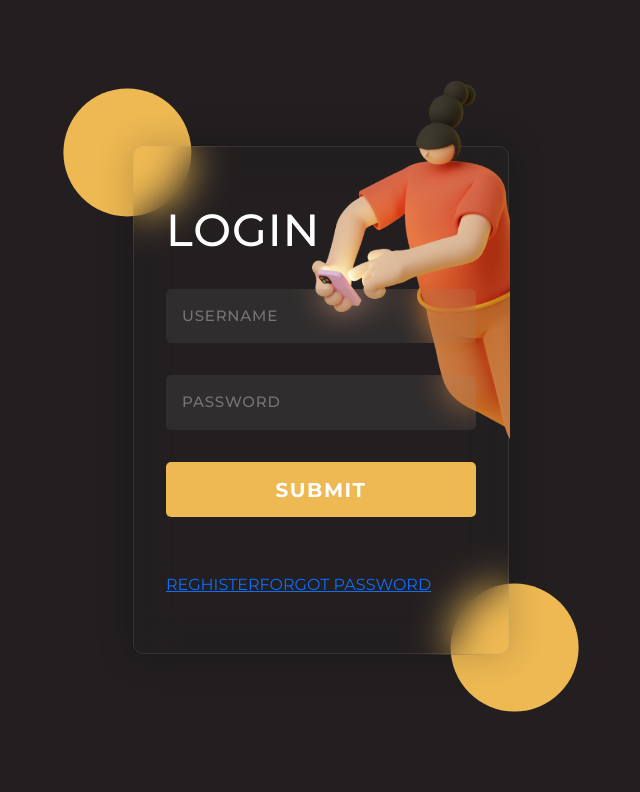
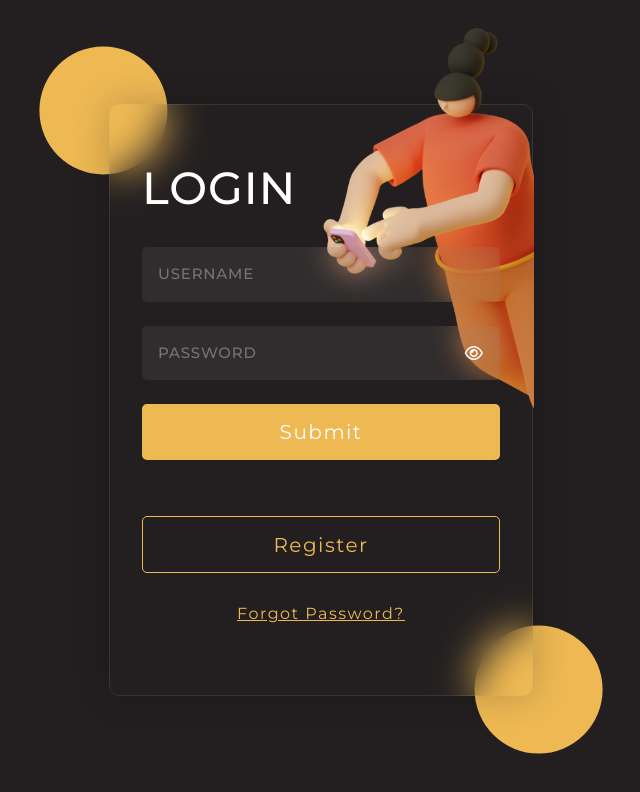
Before and after one commit to pariweshtamr/mern-booking-app-frontend, a React (Create React App) app: page /login in a window 1280 px wide. Shown: the top 792 px of the page, without its empty margins (319-959 px from the left). Built offline with nearby package versions, Linux system fonts and the light colour scheme.

Commit message:
added login page

```diff
--- a/src/pages/login/Login.js
+++ b/src/pages/login/Login.js
@@ -15,7 +15,7 @@ const Login = () => {
   const uRef = useRef()
   const passRef = useRef()
   const { isLoading, isLoggedIn, error } = useSelector((state) => state.user)
-  const [loginInfo, setLoginInfo] = useState()
+  const [show, setShow] = useState(false)
 
   const handleOnClick = async (e) => {
     e.preventDefault()
@@ -39,7 +39,10 @@ const Login = () => {
           />
 
           <h1>LOGIN</h1>
+
           <div className="login-form">
+            {error && <span className="text-danger">{error.message}</span>}
+
             <input
               type="text"
               placeholder="USERNAME"
@@ -47,28 +50,45 @@ const Login = () => {
               className="login-input"
               ref={uRef}
             />
+            <div className="pass-group">
               <input
-              type="password"
+                type={show ? "text" : "password"}
                 placeholder="PASSWORD"
                 id="password"
                 className="login-input"
                 ref={passRef}
               />
-            <button className="login-btn" onClick={handleOnClick}>
-              SUBMIT
+              <button
+                className="showPass-btn"
+                onClick={() => {
+                  setShow(!show)
+                }}
+              >
+                {!show ? (
+                  <i className="far fa-eye" />
+                ) : (
+                  <i
+                    className="far fa-eye-slash"
+                    onClick={() => setShow(show)}
+                  />
+                )}
               </button>
-            <span className="toggle">--</span>
-            <span className="ripple"></span>
             </div>
+            <button className="bttn login-btn" onClick={handleOnClick}>
+              Submit
+            </button>
 
             <div className="links">
-            <Link to="/register">REGHISTER</Link>
-            <Link to="/forgot-password">FORGOT PASSWORD</Link>
+              <Link to="/register" className="bttn reg-btn">
+                Register
+              </Link>
+              <Link to="/forgot-password" className="bttn forgot-btn">
+                Forgot Password?
+              </Link>
+            </div>
           </div>
         </div>
         <div className="circle circle-two"></div>
-
-        {error && <span>{error.message}</span>}
       </Container>
     </div>
   )
--- a/src/pages/login/login.scss
+++ b/src/pages/login/login.scss
@@ -8,7 +8,7 @@
 
 .login-container {
   position: relative;
-  width: 25rem !important;
+  width: 28rem !important;
   z-index: 99;
 }
 
@@ -28,14 +28,20 @@
     color: #fff;
     font-size: 45px;
     letter-spacing: 1px;
+    margin-bottom: 2rem;
   }
+}
+
+.login-form {
+  display: flex;
+  flex-direction: column;
+  gap: 1.5rem;
 }
 
 .login-input {
   display: block;
   padding: 1rem;
   width: 100%;
-  margin: 2rem 0;
   color: #fff;
   outline: none;
   background-color: #9191911f;
@@ -49,6 +55,7 @@
   -moz-border-radius: 5px;
   -ms-border-radius: 5px;
   -o-border-radius: 5px;
+  position: relative;
 
   &:focus {
     box-shadow: 0 0 16px 1px rgba(0, 0, 0, 0.2);
@@ -87,37 +94,77 @@
   }
 }
 
+.pass-group {
+  position: relative;
+}
+
+.showPass-btn {
+  position: absolute;
+  color: #fff;
+  cursor: pointer;
+  margin: 0 10px;
+  background: none;
+  border: none;
+  outline: none;
+  top: 30%;
+  right: 2%;
+}
+
+.bttn {
+  display: block;
+  outline: none;
+  padding: 0.8rem;
+  font-size: 20px;
+  letter-spacing: 1.5px;
+  text-decoration: none;
+  cursor: pointer;
+  transition: all 0.1s ease-in-out;
+  -webkit-transition: all 0.1s ease-in-out;
+  -moz-transition: all 0.1s ease-in-out;
+  -ms-transition: all 0.1s ease-in-out;
+  -o-transition: all 0.1s ease-in-out;
+  width: 100%;
+}
+
 .login-btn {
   background-color: var(--secondaryColor);
   color: #fff;
-  display: block;
-  padding: 0.8rem;
   border-radius: 5px;
-  outline: none;
-  font-size: 20px;
-  letter-spacing: 1.5px;
-  font-weight: bold;
-  width: 100%;
-  cursor: pointer;
-  margin-bottom: 2rem;
-  transition: all 0.1s ease-in-out;
   border: none;
   -webkit-border-radius: 5px;
   -moz-border-radius: 5px;
   -ms-border-radius: 5px;
   -o-border-radius: 5px;
-  -webkit-transition: all 0.1s ease-in-out;
-  -moz-transition: all 0.1s ease-in-out;
-  -ms-transition: all 0.1s ease-in-out;
-  -o-transition: all 0.1s ease-in-out;
 
   &:hover {
-    box-shadow: 0 0 10px 1px rgba(0, 0, 0, 0.15);
-    transform: scale(1.02);
-    -webkit-transform: scale(1.02);
-    -moz-transform: scale(1.02);
-    -ms-transform: scale(1.02);
-    -o-transform: scale(1.02);
+    box-shadow: 0 0 10px 1px rgba(255, 255, 255, 0.15);
+  }
+}
+
+.reg-btn {
+  border-radius: 5px;
+  text-align: center;
+  color: var(--secondaryColor);
+  border: 1px solid var(--secondaryColor);
+  margin-top: 2rem;
+
+  &:hover {
+    box-shadow: 0 0 10px 1px rgba(255, 255, 255, 0.15);
+    color: #fff;
+    border: 1px solid #fff;
+  }
+}
+
+.forgot-btn {
+  background: transparent;
+  text-align: center;
+  color: var(--secondaryColor);
+  text-decoration: underline;
+  font-size: 16px;
+  margin-top: 1rem;
+
+  &:hover {
+    color: #fff;
   }
 }
 
@@ -159,5 +206,5 @@
   position: absolute;
   top: -14%;
   right: -2px;
-  width: 85%;
+  width: 80%;
 }
```
Lines whose indentation alone changed are shown as unchanged.
